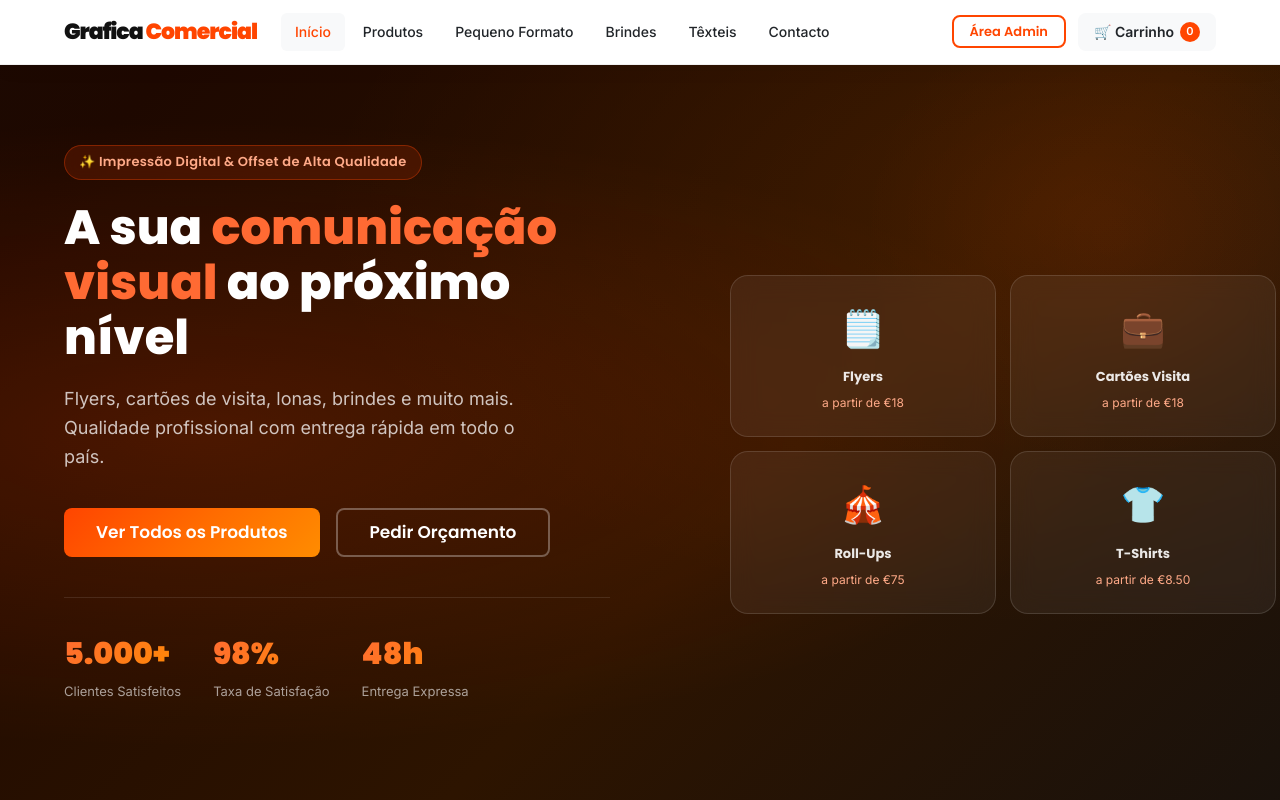
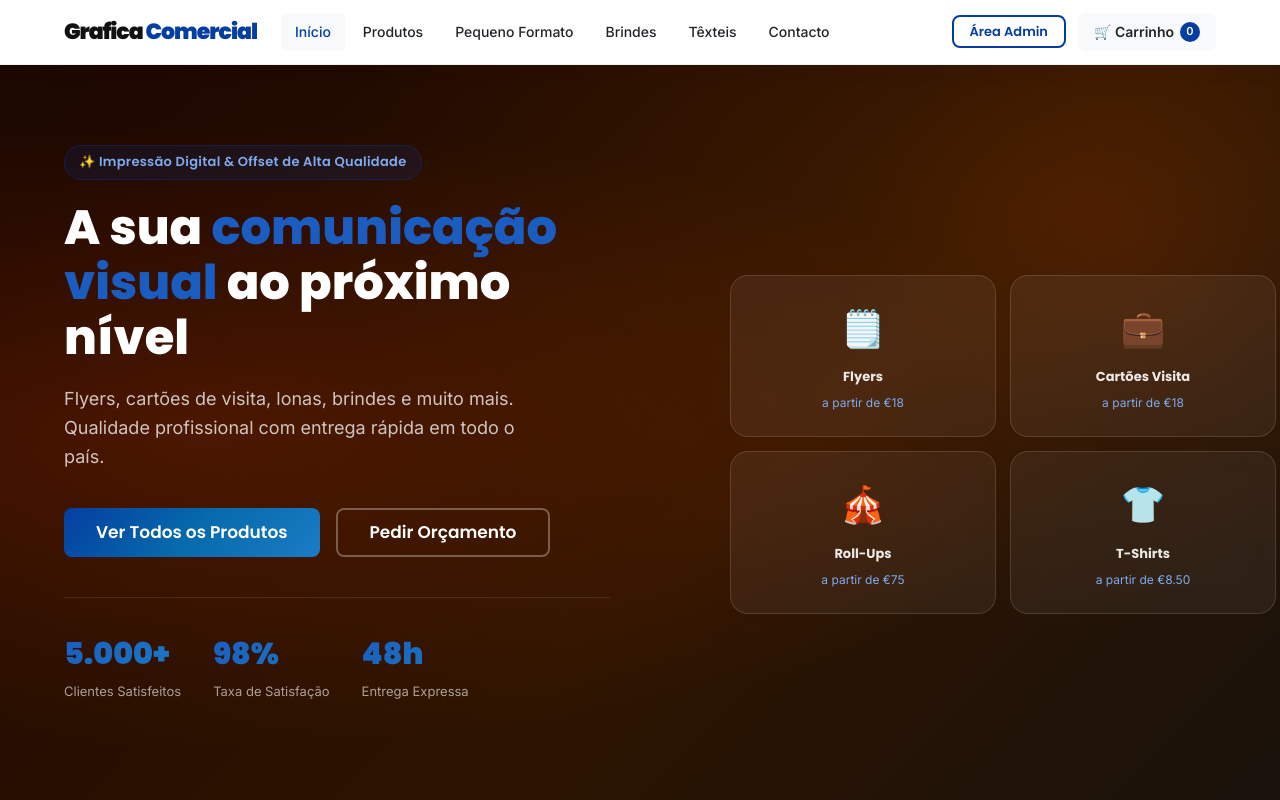
Before and after one commit to migueljesus679/digicores, a website: page index.html in a window 1280 px wide. Shown: the top 800 px of the page. Drawn offline with nearby package versions, Linux system fonts and the light colour scheme.

Commit message:
update no layout e esquema de cores

```diff
--- a/css/style.css
+++ b/css/style.css
@@ -6,9 +6,9 @@
 *, *::before, *::after { box-sizing: border-box; margin: 0; padding: 0; }
 
 :root {
-  --primary: #FF4500;
-  --primary-dark: #cc3700;
-  --primary-light: #ff6a33;
+  --primary: #053ea1;
+  --primary-dark: #032d7a;
+  --primary-light: #1a5cbf;
   --dark: #111111;
   --dark-2: #1e1e1e;
   --text: #212529;
@@ -32,11 +32,11 @@
   /* Enhanced visual system */
   --font-heading: 'Poppins', 'Segoe UI', system-ui, sans-serif;
   --font-body: 'Inter', 'Segoe UI', system-ui, sans-serif;
-  --primary-gradient: linear-gradient(135deg, #FF4500 0%, #FF6B00 50%, #FF8C00 100%);
-  --primary-gradient-vivid: linear-gradient(135deg, #FF2D00 0%, #FF4500 40%, #FF6B35 100%);
+  --primary-gradient: linear-gradient(135deg, #053ea1 0%, #066aab 50%, #1a7cc4 100%);
+  --primary-gradient-vivid: linear-gradient(135deg, #032d7a 0%, #053ea1 40%, #1a5cbf 100%);
   --glass-bg: rgba(255, 255, 255, 0.06);
   --glass-border: rgba(255, 255, 255, 0.12);
-  --shadow-primary: 0 8px 32px rgba(255, 69, 0, 0.28);
+  --shadow-primary: 0 8px 32px rgba(5, 62, 161, 0.28);
   --shadow-card: 0 4px 24px rgba(0, 0, 0, 0.08);
   --shadow-card-hover: 0 16px 48px rgba(0, 0, 0, 0.16);
   --ease-out-expo: cubic-bezier(0.16, 1, 0.3, 1);
@@ -184,11 +184,11 @@ h4 { font-size: 18px; font-weight: 600; }
 .hero-inner { display: grid; grid-template-columns: 1fr 1fr; gap: 60px; align-items: center; }
 .hero-badge {
   display: inline-flex; align-items: center; gap: 8px;
-  background: rgba(255, 69, 0, 0.15);
+  background: rgba(5, 62, 161, 0.15);
   backdrop-filter: blur(8px);
-  color: #ffaa88;
+  color: #7eaaee;
   padding: 6px 14px; border-radius: 100px; font-size: 13px; font-weight: 600;
-  margin-bottom: 20px; border: 1px solid rgba(255, 69, 0, 0.35);
+  margin-bottom: 20px; border: 1px solid rgba(5, 62, 161, 0.35);
   font-family: var(--font-heading); letter-spacing: 0.3px;
 }
 .hero h1 { color: #fff; margin-bottom: 20px; }
@@ -213,11 +213,11 @@ h4 { font-size: 18px; font-weight: 600; }
 }
 .hero-card-icon { font-size: 36px; margin-bottom: 10px; }
 .hero-card-name { font-size: 13px; font-weight: 700; color: rgba(255,255,255,0.9); font-family: var(--font-heading); }
-.hero-card-price { font-size: 12px; color: #ffaa88; margin-top: 5px; }
+.hero-card-price { font-size: 12px; color: #7eaaee; margin-top: 5px; }
 .hero-stats { display: flex; gap: 32px; margin-top: 40px; padding-top: 32px; border-top: 1px solid rgba(255,255,255,0.1); }
 .hero-stat strong {
   font-size: 30px; font-weight: 900; display: block;
-  background: linear-gradient(135deg, var(--primary-light), #ff8c00);
+  background: linear-gradient(135deg, var(--primary-light), #1a7cc4);
   -webkit-background-clip: text; -webkit-text-fill-color: transparent;
   background-clip: text;
   font-family: var(--font-heading);
@@ -388,7 +388,7 @@ h4 { font-size: 18px; font-weight: 600; }
 
 /* ── CTA Banner ── */
 .cta-banner {
-  background: linear-gradient(135deg, #FF2D00 0%, #FF4500 35%, #FF6B00 70%, #FF8C00 100%);
+  background: linear-gradient(135deg, #032d7a 0%, #053ea1 35%, #066aab 70%, #1a7cc4 100%);
   background-size: 200% 200%;
   animation: ctaGradient 10s ease infinite;
   color: #fff; text-align: center; padding: 88px 0;
```
Also changed, not shown: admin/emails.html (+2 -2 lines).
